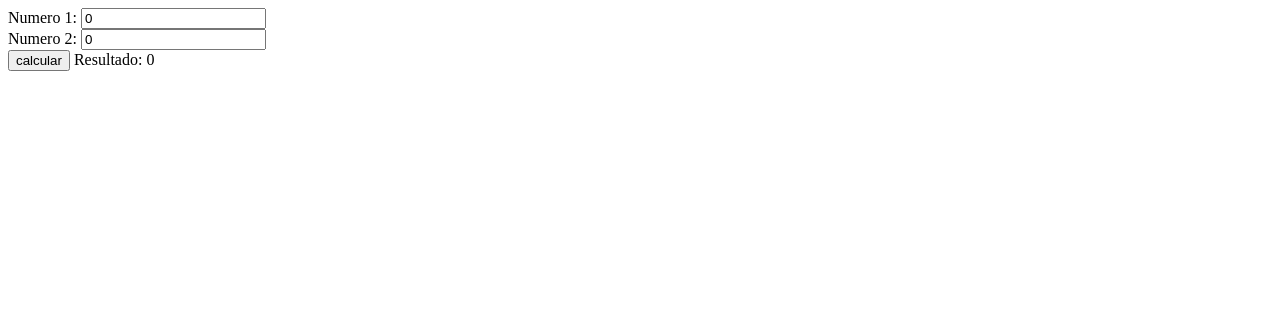
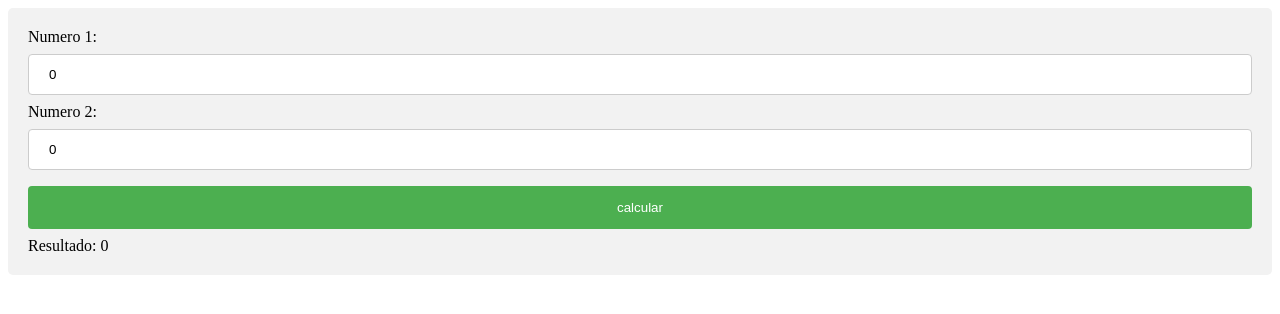
Before and after one commit to bryanoj98/suma_sqlite, a website: page index.html in a window 1280 px wide. Drawn offline with Linux system fonts and the light colour scheme.

Commit message:
include css

```diff
--- /dev/null
+++ b/css_node/index.css
@@ -0,0 +1,30 @@
+input[type=text], select {
+  width: 100%;
+  padding: 12px 20px;
+  margin: 8px 0;
+  display: inline-block;
+  border: 1px solid #ccc;
+  border-radius: 4px;
+  box-sizing: border-box;
+}
+
+input[type=submit] {
+  width: 100%;
+  background-color: #4CAF50;
+  color: white;
+  padding: 14px 20px;
+  margin: 8px 0;
+  border: none;
+  border-radius: 4px;
+  cursor: pointer;
+}
+
+input[type=submit]:hover {
+  background-color: #45a049;
+}
+
+div {
+  border-radius: 5px;
+  background-color: #f2f2f2;
+  padding: 20px;
+}
--- a/index.html
+++ b/index.html
@@ -2,14 +2,17 @@
 <html lang="es" dir="ltr">
   <head>
     <meta charset="utf-8">
+    <link rel="stylesheet" href="css_node/index.css">
     <title></title>
   </head>
   <body>
-    Numero 1: <input type="text" id="N1" value="0"><br>
-    Numero 2: <input type="text" id="N2" value="0"><br>
-    <input type="button" value="calcular" onclick="myFunction();">
-    <label for="s">Resultado: </label>
-    <label for="resul" id="resul">0</label>
+    <div >
+      Numero 1: <input type="text" id="N1" value="0"><br>
+      Numero 2: <input type="text" id="N2" value="0"><br>
+      <input type="submit" value="calcular" onclick="myFunction();">
+      <label for="s">Resultado: </label>
+      <label for="resul" id="resul">0</label>
+    </div>
     <script src="js_node/suma.js"></script>
   </body>
 </html>
```
